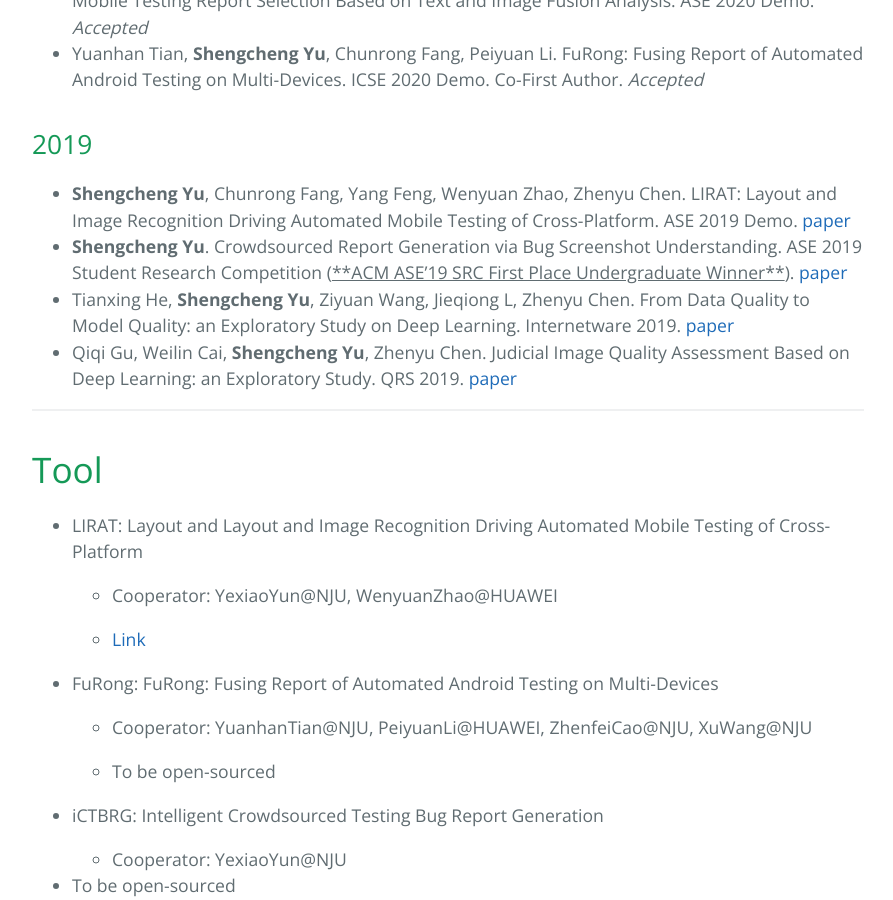
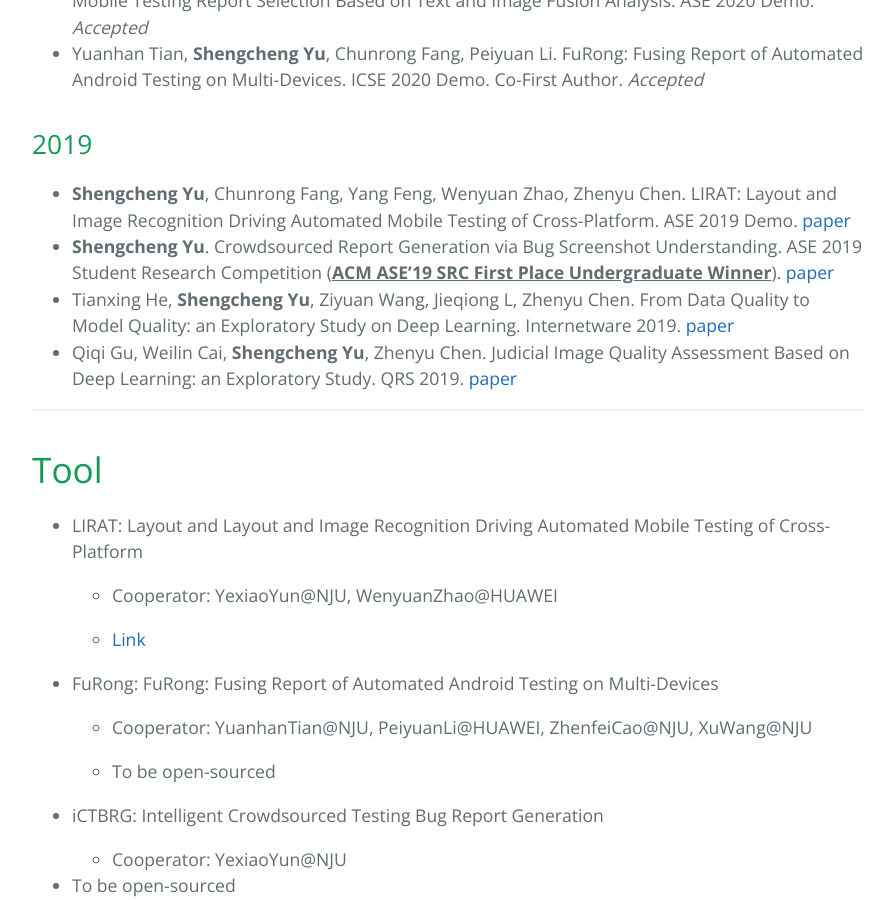
Before and after one commit to yushengcheng/yushengcheng.github.io, a Jekyll site: the page built from index.md, in a window 1280 px wide and 900 px high, scrolled down 2787 px. Shown: the whole window, without its empty margins (192-1085 px from the left). Built offline with Jekyll 4.4.1, drawn with Linux system fonts in a browser that asks for light colours; our own code applies the rules of GitHub Pages for plain Markdown files.

```diff
--- a/index.md
+++ b/index.md
@@ -91,7 +91,7 @@ Research Interest: Software Testing, Mobile Application Testing, Crowdsourced te
 ## 2019
 
 - **Shengcheng Yu**, Chunrong Fang, Yang Feng, Wenyuan Zhao, Zhenyu Chen. LIRAT: Layout and Image Recognition Driving Automated Mobile Testing of Cross-Platform. ASE 2019 Demo. [paper](https://ieeexplore.ieee.org/document/8952513)
-- **Shengcheng Yu**. Crowdsourced Report Generation via Bug Screenshot Understanding. ASE 2019 Student Research Competition (<u>**ACM ASE’19 SRC First Place Undergraduate Winner**</u>). [paper](https://ieeexplore.ieee.org/document/8952296/)
+- **Shengcheng Yu**. Crowdsourced Report Generation via Bug Screenshot Understanding. ASE 2019 Student Research Competition (**<u>ACM ASE’19 SRC First Place Undergraduate Winner</u>**). [paper](https://ieeexplore.ieee.org/document/8952296/)
 - Tianxing He, **Shengcheng Yu**, Ziyuan Wang, Jieqiong L, Zhenyu Chen. From Data Quality to Model Quality: an Exploratory Study on Deep Learning. Internetware 2019. [paper](https://dl.acm.org/doi/abs/10.1145/3361242.3361260)
 - Qiqi Gu, Weilin Cai, **Shengcheng Yu**, Zhenyu Chen. Judicial Image Quality Assessment Based on Deep Learning: an Exploratory Study. QRS 2019. [paper](https://ieeexplore.ieee.org/abstract/document/8854694)
 
```
